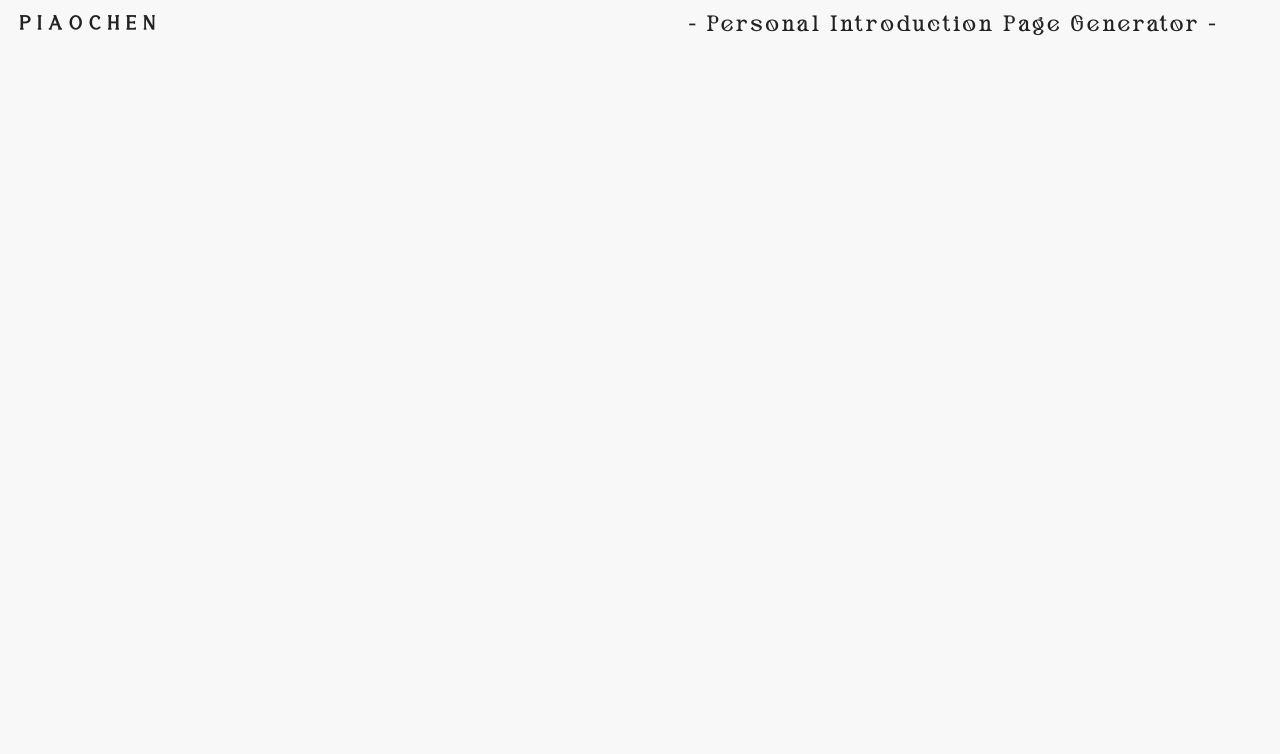
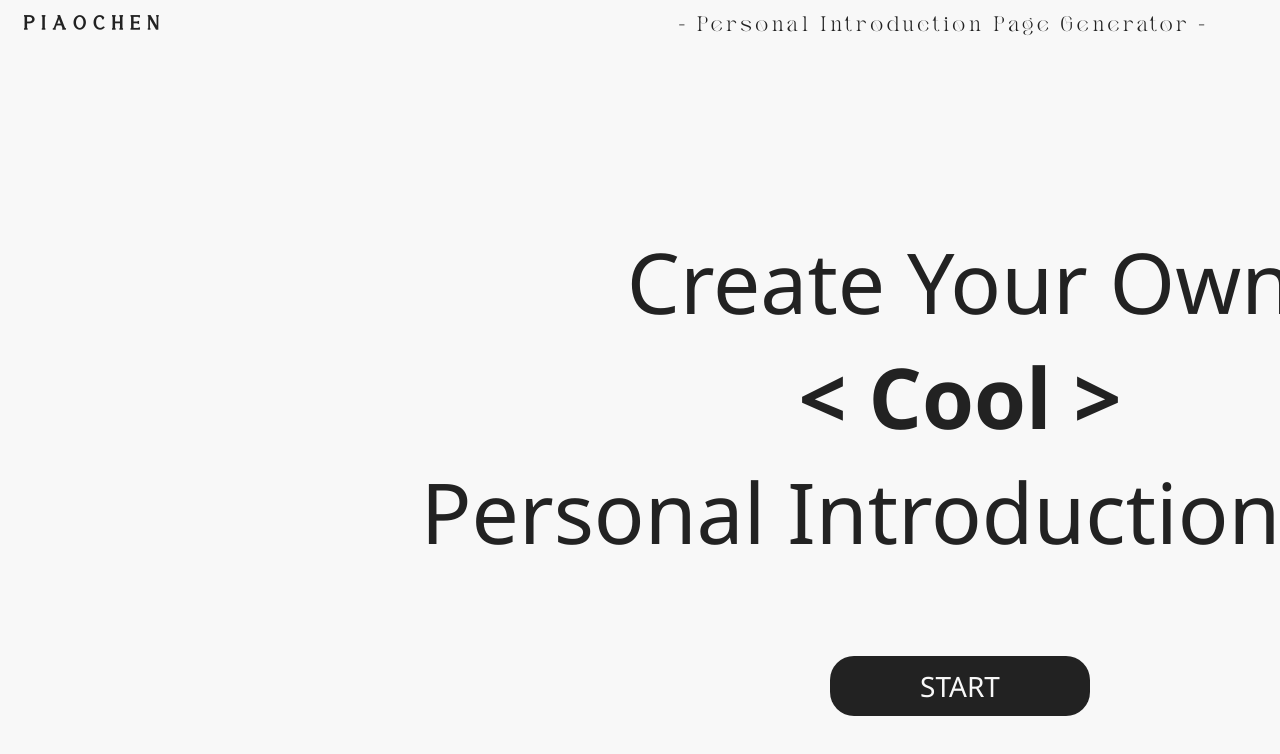
Before and after one commit to HITPC/personalIntroductionPageGenerator, a React (Vite) app: page / in a window 1280 px wide. Shown: the top 754 px of the page. Built offline with nearby package versions, Linux system fonts and the light colour scheme.

Commit message:
feat: 完成index

```diff
--- a/src/index.css
+++ b/src/index.css
@@ -23,11 +23,6 @@ body,
 }
 
 @font-face {
-	font-family: 'mtl';
-	src: url('/font/demomotherlane-kvoka.otf');
-}
-
-@font-face {
 	font-family: 'bqgd';
 	src: url('/font/basheqvintagedemoversionregular-ov13x.ttf');
 }
--- a/src/router/routes.ts
+++ b/src/router/routes.ts
@@ -2,6 +2,8 @@ import { lazy } from "react";
 
 // 懒加载组件
 const IndexView = lazy(() => import("@/views/Index"));
+const EditView = lazy(() => import("@/views/DataEdit"));
+const PreviewView = lazy(() => import("@/views/Preview"));
 const NotFoundView = lazy(() => import("@/views/NotFound"));
 const PlaygroundView = lazy(() => import("@/views/Playground"));
 
@@ -10,6 +12,16 @@ const routes = [
 		path: "/",
 		name: "index",
 		element: IndexView,
+	},
+	{
+		path: "/edit",
+		name: "dataedit",
+		element: EditView,
+	},
+	{
+		path: "/preview",
+		name: "preview",
+		element: PreviewView,
 	},
 	{
 		path: "/playground",
--- /dev/null
+++ b/src/views/DataEdit/index.tsx
@@ -0,0 +1,9 @@
+import React from 'react';
+
+const Edit: React.FC = () => {
+  return (
+    <div>edit</div>
+  )
+}
+
+export default Edit;
--- a/src/views/Index/index.module.css
+++ b/src/views/Index/index.module.css
@@ -1,4 +1,5 @@
 .container {
+	position: relative;
 	width: 100%;
 	height: 100%;
 	display: flex;
@@ -8,13 +9,17 @@
 }
 
 .header {
+	position: absolute;
+	left: 0;
+	top: 0;
 	width: 100%;
 	height: 48px;
 	display: flex;
 	justify-content: space-between;
 	align-content: center;
-  padding: 8px 20px;
+	padding: 8px 24px;
 	box-sizing: border-box;
+	z-index: 9;
 }
 
 .author {
@@ -27,7 +32,7 @@
 	letter-spacing: 8px;
 	text-decoration: none;
 	color: var(--primary-color);
-  font-family: 'juviya';
+	font-family: "juviya";
 }
 
 .logo {
@@ -35,13 +40,11 @@
 	justify-content: center;
 	align-items: center;
 	font-size: 21px;
-  font-weight: 600;
-  margin-left: 20px;
 	user-select: none;
 	letter-spacing: 4px;
 	color: var(--primary-color);
 	text-decoration: none;
-  font-family: 'bqgd';
+	font-family: "bqgd";
 }
 
 .buttonContainer {
@@ -57,12 +60,13 @@
 	align-items: center;
 	user-select: none;
 	cursor: pointer;
-  padding: 6px 14px;
+	padding: 4px 14px;
 	transition: all 0.25s ease;
 	border: 1px solid var(--primary-color);
 	color: var(--primary-color);
 	border-radius: 8px;
-  font-family: 'Segoe UI', Tahoma, Geneva, Verdana, sans-serif;
+	text-decoration: none;
+	font-family: "Segoe UI", Tahoma, Geneva, Verdana, sans-serif;
 }
 
 .feedbackButton:hover {
@@ -76,15 +80,95 @@
 	align-items: center;
 	user-select: none;
 	cursor: pointer;
-  padding: 6px 14px;
+	padding: 4px 14px;
 	transition: all 0.25s ease;
+	text-decoration: none;
 	border: 1px solid var(--primary-color);
 	background-color: var(--primary-color);
 	color: var(--bg-color);
 	border-radius: 8px;
-  font-family: 'Segoe UI', Tahoma, Geneva, Verdana, sans-serif;
+	font-family: "Segoe UI", Tahoma, Geneva, Verdana, sans-serif;
 }
 
 .startButton:hover {
 	opacity: 0.8;
 }
+
+.introContainer {
+	position: relative;
+	width: 100%;
+	height: 100%;
+	display: flex;
+	flex-wrap: wrap;
+	justify-content: center;
+	align-content: center;
+	box-sizing: border-box;
+	row-gap: 24px;
+}
+
+.introTextContainer {
+	display: flex;
+	justify-content: center;
+	flex-wrap: wrap;
+	align-content: space-around;
+	width: 100%;
+}
+
+.introText {
+	width: 100%;
+	text-align: center;
+	font-size: 84px;
+	font-family: "Segoe UI", Tahoma, Geneva, Verdana, sans-serif;
+	user-select: none;
+	font-weight: 300;
+	color: var(--primary-color);
+	opacity: 0;
+}
+
+.introTextStrong {
+	font-weight: 600;
+}
+
+.introStart {
+	position: absolute;
+	bottom: 10%;
+	width: 260px;
+	height: 60px;
+	display: flex;
+	justify-content: center;
+	align-items: center;
+	text-decoration: none;
+	font-size: 28px;
+	background-color: var(--primary-color);
+	color: var(--bg-color);
+	border-radius: 24px;
+	font-family: "Segoe UI", Tahoma, Geneva, Verdana, sans-serif;
+	opacity: 0;
+}
+
+.introStart::before {
+	content: ">";
+	position: absolute;
+	left: -36px;
+	font-size: 48px;
+	color: var(--primary-color);
+	font-family: "bqgd";
+	opacity: 0;
+	transition: opacity 0.25s ease-in;
+}
+
+.introStart::after {
+	content: "<";
+	position: absolute;
+	right: -36px;
+	font-size: 48px;
+	color: var(--primary-color);
+	font-family: "bqgd";
+	opacity: 0;
+	transition: opacity 0.25s ease-in;
+}
+
+.introStart:hover::before,
+.introStart:hover::after {
+	opacity: 1;
+}
--- a/src/views/Index/index.tsx
+++ b/src/views/Index/index.tsx
@@ -1,19 +1,78 @@
-import React from 'react';
-import style from './index.module.css';
+import React, { useRef } from "react";
+import gsap from "gsap";
+import { useGSAP } from "@gsap/react";
+import style from "./index.module.css";
 
 const Index: React.FC = () => {
+	const introTextContainerRef = useRef<HTMLDivElement | null>(null);
+	const startButtonRef = useRef<HTMLAnchorElement | null>(null);
+
+	useGSAP(() => {
+		if (startButtonRef.current && introTextContainerRef.current) {
+			const tl = gsap.timeline();
+			const introTexts = introTextContainerRef.current.querySelectorAll("div");
+			const duration = 0.32;
+			introTexts.forEach((text, index) => {
+				tl.to(
+					text,
+					{
+						y: -4,
+						opacity: 1,
+						duration,
+						ease: "power2.in",
+					},
+					index * duration
+				);
+			});
+			tl.to(startButtonRef.current, {
+				y: -4,
+				opacity: 1,
+				duration,
+				ease: "power2.in",
+			});
+		}
+	}, [introTextContainerRef, startButtonRef]);
+
 	return (
 		<div className={style.container}>
 			<div className={style.header}>
-        <a className={style.author} href='https://github.com/HITPC' target='_blank'>PIAOCHEN</a>
-        <a className={style.logo} href='/'>{"- Personal Introduction Page Generator -"}</a>
+				<a
+					className={style.author}
+					href="https://github.com/HITPC"
+					target="_blank"
+				>
+					PIAOCHEN
+				</a>
+				<a className={style.logo} href="/">
+					{"- Personal Introduction Page Generator -"}
+				</a>
 				<div className={style.buttonContainer}>
-          <a className={style.feedbackButton}>Feedback</a>
-          <a className={style.startButton}>Start</a>
+					<a
+						className={style.feedbackButton}
+						href="https://github.com/HITPC/personalIntroductionPageGenerator/issues"
+						target="_blank"
+					>
+						Feedback
+					</a>
+					<a className={style.startButton} href="/edit">
+						Start
+					</a>
 				</div>
 			</div>
+			<div className={style.introContainer}>
+				<div className={style.introTextContainer} ref={introTextContainerRef}>
+					<div className={style.introText}>Create Your Own</div>
+					<div className={`${style.introText} ${style.introTextStrong}`}>
+						{"< Cool >"}
 					</div>
-  )
-}
+					<div className={style.introText}>Personal Introduction Page</div>
+				</div>
+				<a href="/edit" className={style.introStart} ref={startButtonRef}>
+					START
+				</a>
+			</div>
+		</div>
+	);
+};
 
 export default Index;
--- /dev/null
+++ b/src/views/Preview/index.tsx
@@ -0,0 +1,9 @@
+import React from 'react';
+
+const Preview: React.FC = () => {
+  return (
+    <div>prew</div>
+  )
+}
+
+export default Preview;
```
Also changed, not shown: public/font/demomotherlane-kvoka.otf (deleted), public/font/hourglassofshine-blyog.otf (deleted), src/views/DataEdit/index.module.css (added), src/views/Preview/index.module.css (added). Lines whose indentation alone changed are shown as unchanged.
